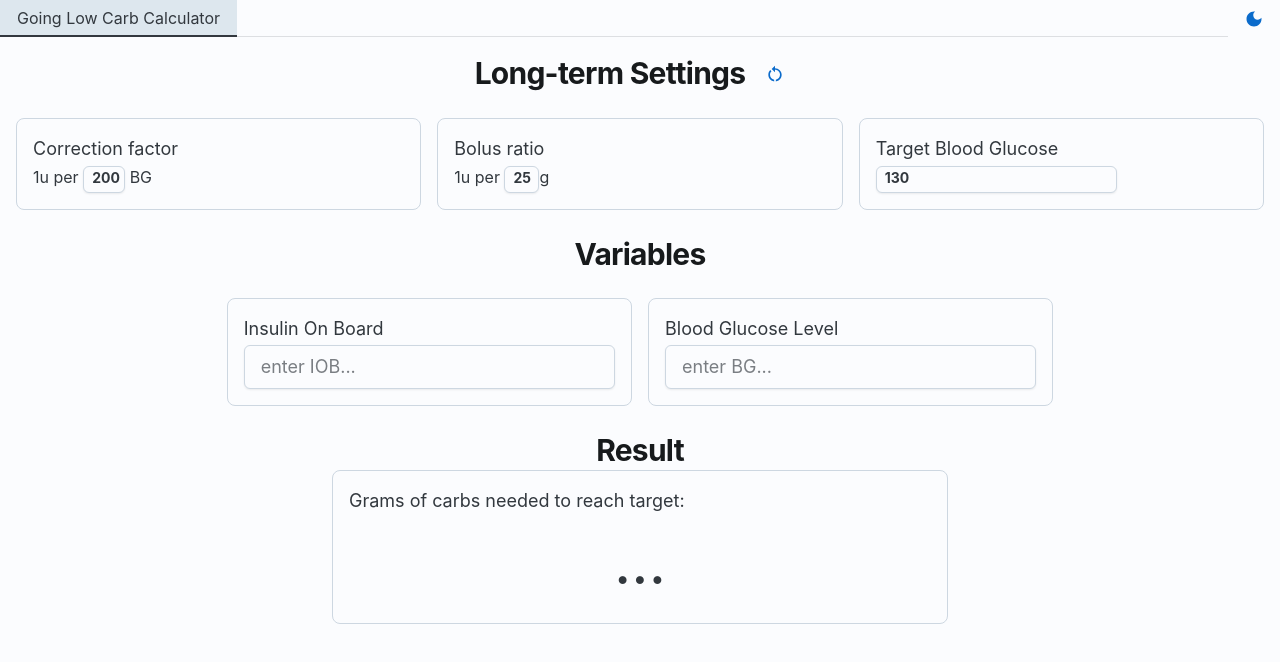
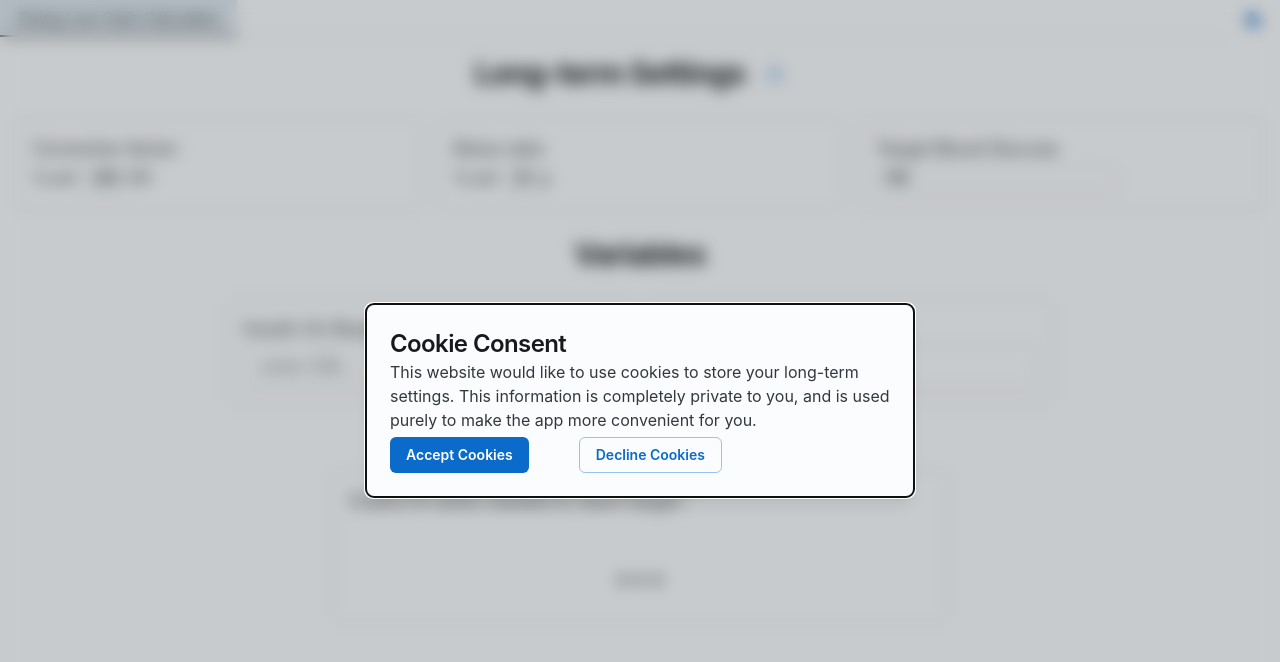
Before and after one commit to benjaminiserman/diabetes-tools, a React (Create React App) app: page / in a window 1280 px wide. Shown: the top 662 px of the page. Built offline with nearby package versions, Linux system fonts and the light colour scheme.

Commit message:
add cookie consent

```diff
--- a/package.json
+++ b/package.json
@@ -6,6 +6,7 @@
   "dependencies": {
     "@emotion/react": "^11.11.1",
     "@emotion/styled": "^11.11.0",
+    "@material-ui/core": "^4.12.4",
     "@mui/icons-material": "^5.14.3",
     "@mui/joy": "^5.0.0-beta.2",
     "@mui/material": "^5.14.5",
--- a/src/App.tsx
+++ b/src/App.tsx
@@ -10,6 +10,7 @@ import {
 import GoingLowCarbCalculator from "./GoingLowCarbCalculator";
 import DarkModeButton from "./DarkModeButton";
 import React from "react";
+import { CookieConsent } from "./CookieConsent";
 
 function App() {
 	return (
@@ -26,6 +27,7 @@ function App() {
 						<GoingLowCarbCalculator />
 					</TabPanel>
 				</Tabs>
+				<CookieConsent />
 			</Sheet>
 		</CssVarsProvider>
 	);
--- /dev/null
+++ b/src/CookieConsent.tsx
@@ -0,0 +1,52 @@
+import { Button, Modal, Sheet, Typography } from "@mui/joy"
+import React from "react";
+import Cookies from "universal-cookie";
+
+export const CookieConsent = () => {
+	const cookies = new Cookies();
+	const cookieConsent = cookies.get("cookieConsent");
+
+	const [open, setOpen] = React.useState(cookieConsent !== true);
+	return (
+		<Modal
+			open={open}
+			onClose={() => setOpen(false)}
+			sx={{ display: "flex", justifyContent: "center", alignItems: "center" }}
+		>
+			<Sheet
+				sx={{
+					maxWidth: 500,
+					borderRadius: "md",
+					p: 3,
+					boxShadow: "lg",
+				}}
+			>
+				<Typography level="h3">Cookie Consent</Typography>
+				<Typography>
+					This website would like to use cookies to store your long-term
+					settings. This information is completely private to you, and is used
+					purely to make the app more convenient for you.
+				</Typography>
+				<Button
+					onClick={() => {
+						cookies.set("cookieConsent", true);
+						setOpen(false);
+					}}
+					sx={{ margin: "5px 50px 0px 0px" }}
+				>
+					Accept Cookies
+				</Button>
+				<Button
+					onClick={() => {
+						cookies.set("cookieConsent", false);
+						setOpen(false);
+					}}
+					sx={{ margin: "5px 0px 0px 0px" }}
+					variant="outlined"
+				>
+					Decline Cookies
+				</Button>
+			</Sheet>
+		</Modal>
+	);
+}
--- a/src/GoingLowCarbCalculator.tsx
+++ b/src/GoingLowCarbCalculator.tsx
@@ -15,6 +15,10 @@ import RestartAltIcon from "@mui/icons-material/RestartAlt";
 export const GoingLowCarbCalculator = () => {
 	const cookies = new Cookies();
 	const getCookieValueOrSetDefault = (cookieName: string, defaultValue: string) => {
+		if (cookies.get('cookieConsent') !== true) {
+			return defaultValue;
+		}
+
 		const cookieValue = cookies.get(cookieName);
 		if (cookieValue === undefined) {
 			cookies.set(cookieName, defaultValue);
@@ -58,6 +62,10 @@ export const GoingLowCarbCalculator = () => {
 			}
 
 			return getNumericValueFromInput(value).toString();;
+		}
+
+		if (cookies.get("cookieConsent") !== true) {
+			return;
 		}
 
 		cookies.set(
```
Also changed, not shown: tsconfig.json (+3 -6 lines).
